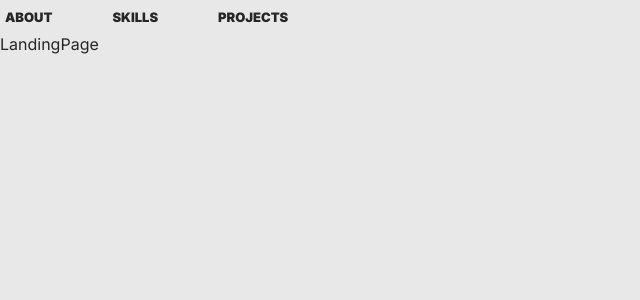
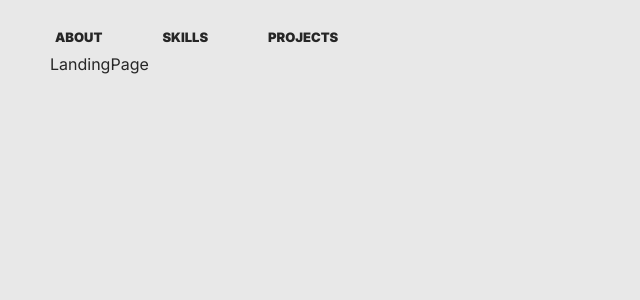
Before and after one commit to marielle-lopez/portfolio, a React (Vite) app: page / in a window 1280 px wide. Shown: the top 300 px of the page, without its empty margins (0-640 px from the left). Built offline with nearby package versions, Linux system fonts and the light colour scheme.

Commit message:
added additional general styling

```diff
--- a/src/index.scss
+++ b/src/index.scss
@@ -1,4 +1,5 @@
 @use "/src/styles/partials/variables/typography";
+@use "/src/styles/partials/variables/palette";
 
 * {
   padding: 0;
@@ -6,7 +7,8 @@
 }
 
 :root {
-  color: #262626;
+  padding: 20px 50px;
+  color: palette.$primary;
   background-color: #e8e8e8;
   font-family: typography.$primary;
 }
```
